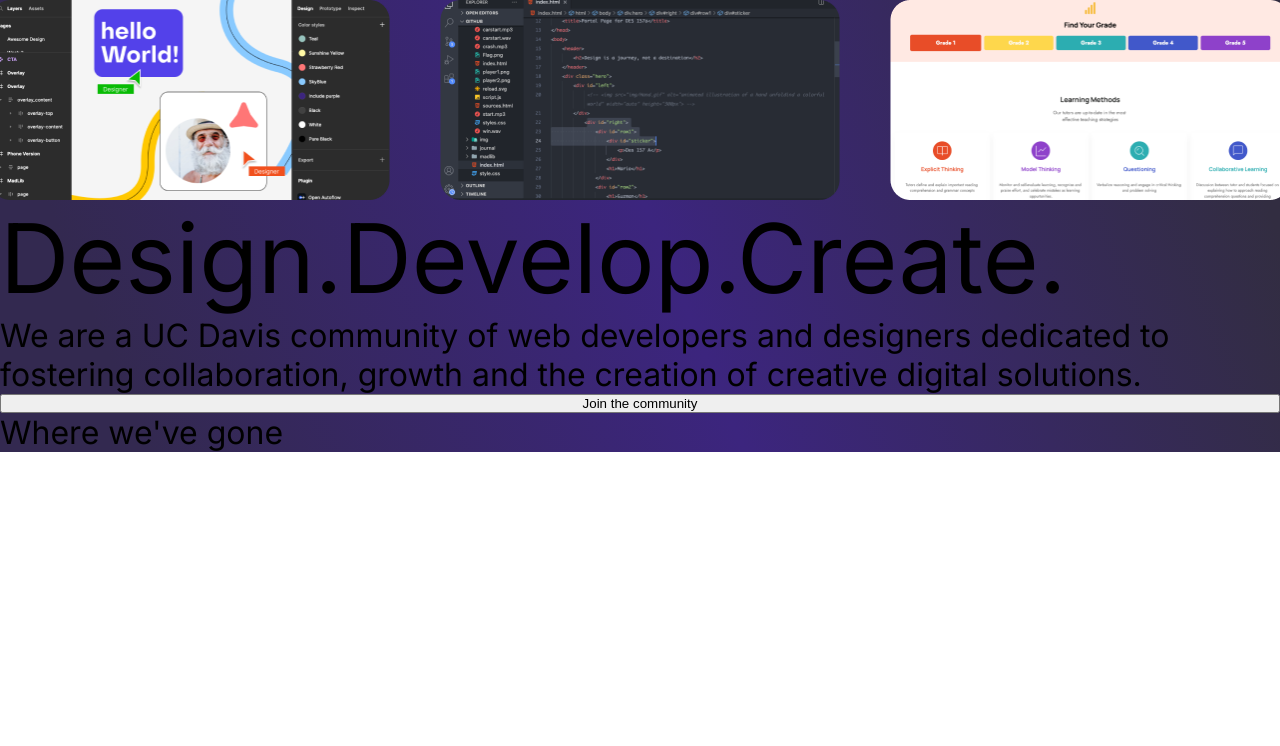
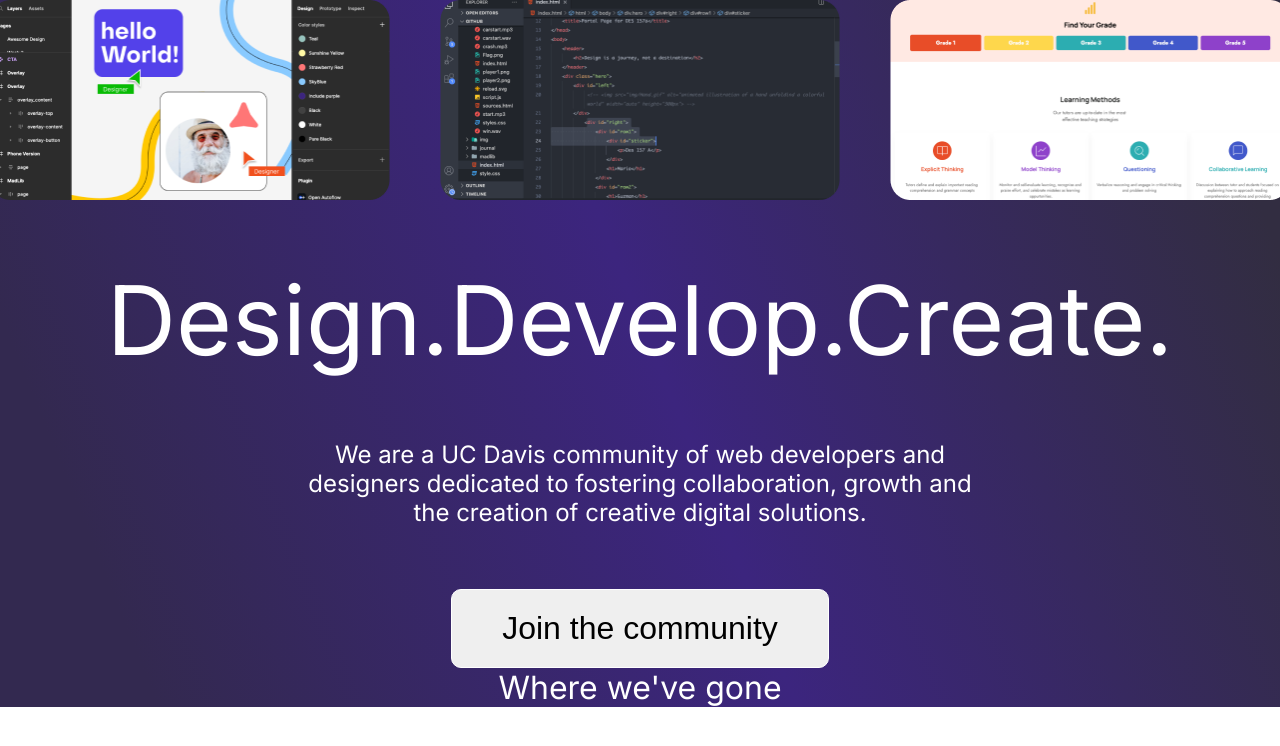
Before and after one commit to include-davis/website-2023, a Next.js app: page / in a window 1280 px wide. Shown: the top 746 px of the page. Built offline with nearby package versions, Linux system fonts and the light colour scheme.

Commit message:
some css

```diff
--- a/src/pages/components/homepage/header.tsx
+++ b/src/pages/components/homepage/header.tsx
@@ -6,24 +6,27 @@ export default function Header(): ReactElement {
     return(
         <div className={styles.homepage}>
 
-        <div className={styles.images}>
+        <div className={styles.main_content}>
+
+          <div className={styles.images}>
             <img width="400" height="200" src="/homepage/design-home1.png" />
             <img width="400" height="200" src="/homepage/design-home2.png" />
             <img width="400" height="200" src="/homepage/design-home3.png" />
-        </div>
+          </div>
 
-        <div className={styles.main_content}>
           <h1 className={styles.title}>
             <span className={styles.diagonal}>Design.</span>
             <span className={styles.diagonal}>Develop.</span>
             <span className={styles.diagonal}>Create.</span>
           </h1>
+
+          <p className={styles.description}>We are a UC Davis community of web developers and designers dedicated to fostering collaboration, growth and the creation of creative digital solutions.</p>
+
+          <button className={styles.join}>Join the community</button>
+
         </div>
 
-          <p>We are a UC Davis community of web developers and designers dedicated to fostering collaboration, growth and the creation of creative digital solutions.</p>
-          <button className={styles.join}>Join the community</button>
-
-        <div className={styles.titlepg_footer}>
+        <div className={styles.footer}>
           <p>Where we've gone</p>
 
         </div>
--- a/src/styles/homepage/header.module.scss
+++ b/src/styles/homepage/header.module.scss
@@ -17,6 +17,8 @@
     display: flex;
     flex-direction: column;
     background: var(--purple-gradient);
+    justify-content: space-between;
+
 }
 
 .images{
@@ -26,6 +28,16 @@
     @include mixins.phone {
         display: none;
     }
+}
+
+.main_content{
+    color: var(--text-white);
+    text-align: center;
+    display: flex;
+    flex-direction: column;
+    align-items: center;
+    gap: 62px;
+
 }
 
 .title {
@@ -46,3 +58,23 @@
         transform: rotate(-45deg);
     }
 }
+
+.description{
+    font-size: 24px;
+    width: 706px;
+    margin: auto;
+}
+
+.join{
+    font-size: 32px;
+    padding: 20px 50px;
+    border-radius: 10px;
+    border: 1px solid var(--White, #FFF);
+    backdrop-filter: blur(2px);
+
+}
+.footer{
+    color: var(--text-white);
+    text-align: center;
+
+}
```
